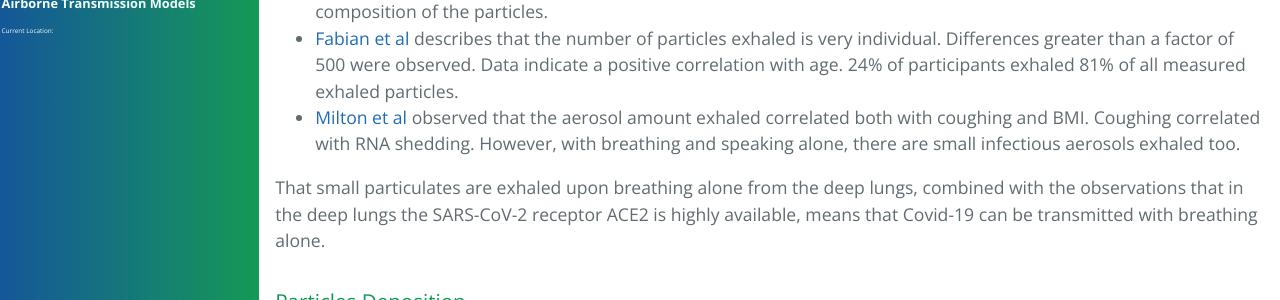
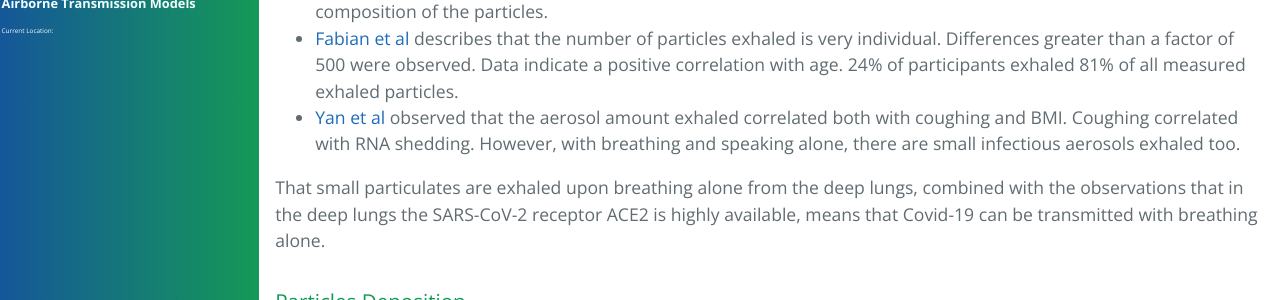
Before and after one commit to forestgrape/coronavirus, a Jekyll site: the page built from 5_epidemiological/transmission.md, in a window 1280 px wide and 900 px high, scrolled down 6843 px. Shown: the part 155-455 px from the top of the window. Built offline with Jekyll 4.4.1, drawn with Linux system fonts in a browser that asks for light colours; our own code applies the rules of GitHub Pages for plain Markdown files.

Commit message:
milton -> yan  ( rename  corresp. to first author)

```diff
--- a/5_epidemiological/transmission.md
+++ b/5_epidemiological/transmission.md
@@ -196,7 +196,7 @@ This section describes when particles are generated and how they spread within t
 * Larger particles i.e. droplet are mostly spread at coughing and speaking. Coughing yields mostly particles from the upper respiratory tract.
 * Small particles from the lower respiratory tract (<1 micro meter) are generated from breathing alone and their generation does not require speaking or coughing. [Larsson et al](#larsson) identified the origins by analyzing the lipid composition of the particles.
 * [Fabian et al](#fabian) describes that the number of particles exhaled is very individual. Differences greater than a factor of 500 were observed. Data indicate a  positive correlation with age. 24% of participants exhaled 81% of all measured exhaled particles.
-* [Milton et al](#summary-yan-2018) observed that the aerosol amount exhaled correlated both with coughing and BMI. Coughing correlated with RNA shedding. However, with breathing and speaking alone, there are small infectious aerosols exhaled too.
+* [Yan et al](#summary-yan-2018) observed that the aerosol amount exhaled correlated both with coughing and BMI. Coughing correlated with RNA shedding. However, with breathing and speaking alone, there are small infectious aerosols exhaled too.
 
 That small particulates are exhaled upon breathing alone from the deep lungs, combined with the observations that in the deep lungs the SARS-CoV-2 receptor ACE2 is highly available, means that Covid-19 can be transmitted with breathing alone.
 
```
